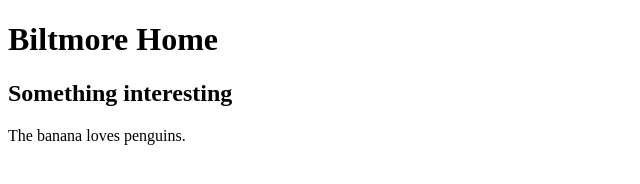
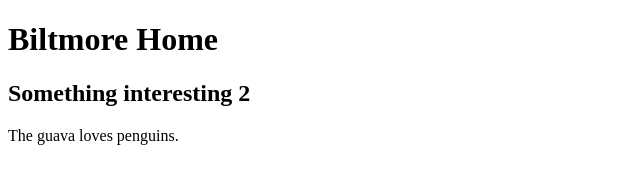
Before and after one commit to tengrrl/Biltmore, a plain HTML site: page index.html in a window 1280 px wide. Shown: the full height of the page, 0-640 px from the left. Drawn offline with Linux system fonts and the light colour scheme.

Commit message:
revision 2 brings guava

```diff
--- a/index.html
+++ b/index.html
@@ -6,7 +6,7 @@
 </head>
 <body>
 	<h1>Biltmore Home</h1>
-	<h2>Something interesting</h2>
-	<p>The banana loves penguins.</p>
+	<h2>Something interesting 2</h2>
+	<p>The guava loves penguins.</p>
 </body>
 </html>
```
